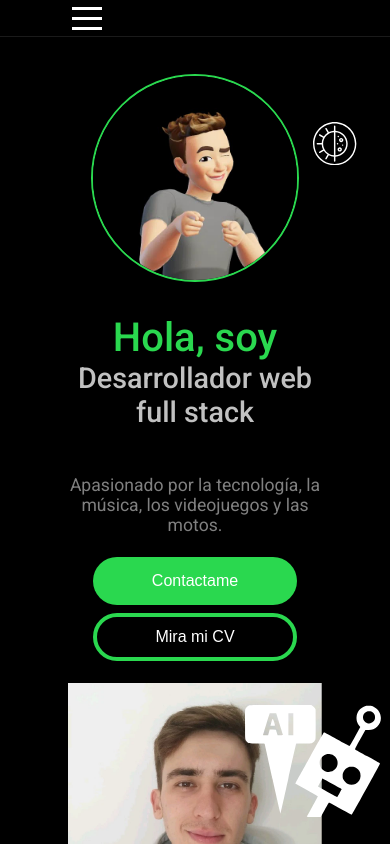
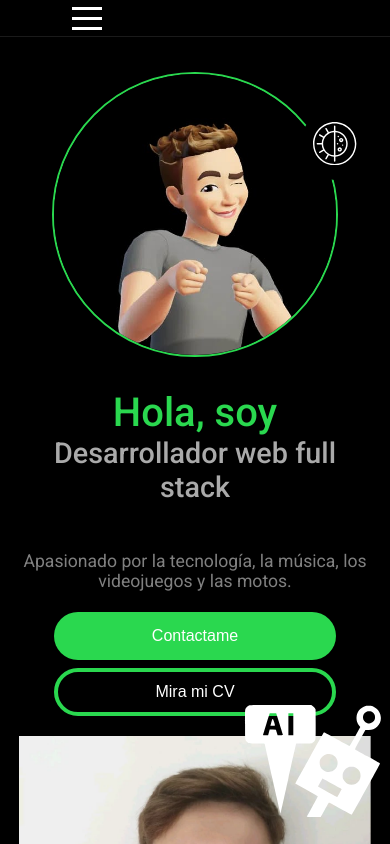
Before and after one commit to Gonzadeveloper/Portafolio-, a React (Vite) app in the folder vite-project/: page / in a window 390 px wide. Shown: the top 844 px of the page. Built offline with nearby package versions, Linux system fonts and the light colour scheme.

Commit message:
cambios en celu

```diff
--- a/vite-project/src/Componets/Layout/Layout.css
+++ b/vite-project/src/Componets/Layout/Layout.css
@@ -2,3 +2,10 @@
     margin-left: 16%;
     margin-right: 16%;
 }
+
+@media (max-width: 768px) {
+    .divApp{
+        margin-left: 3%;
+        margin-right: 3%;
+    }
+}
```
